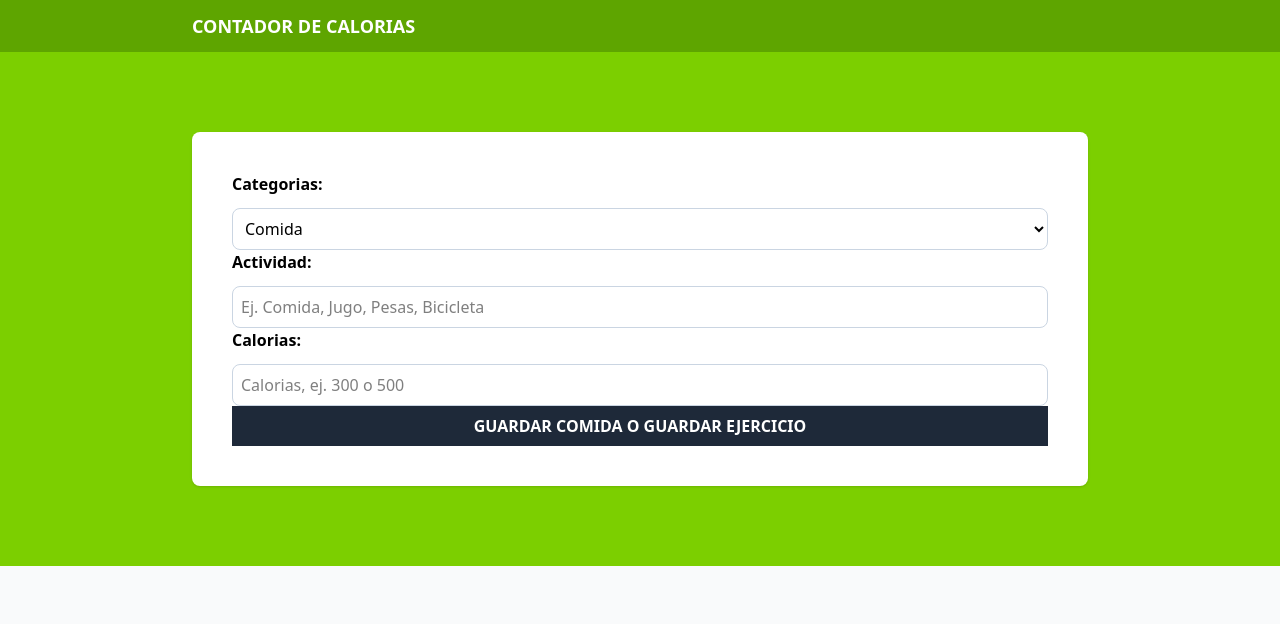
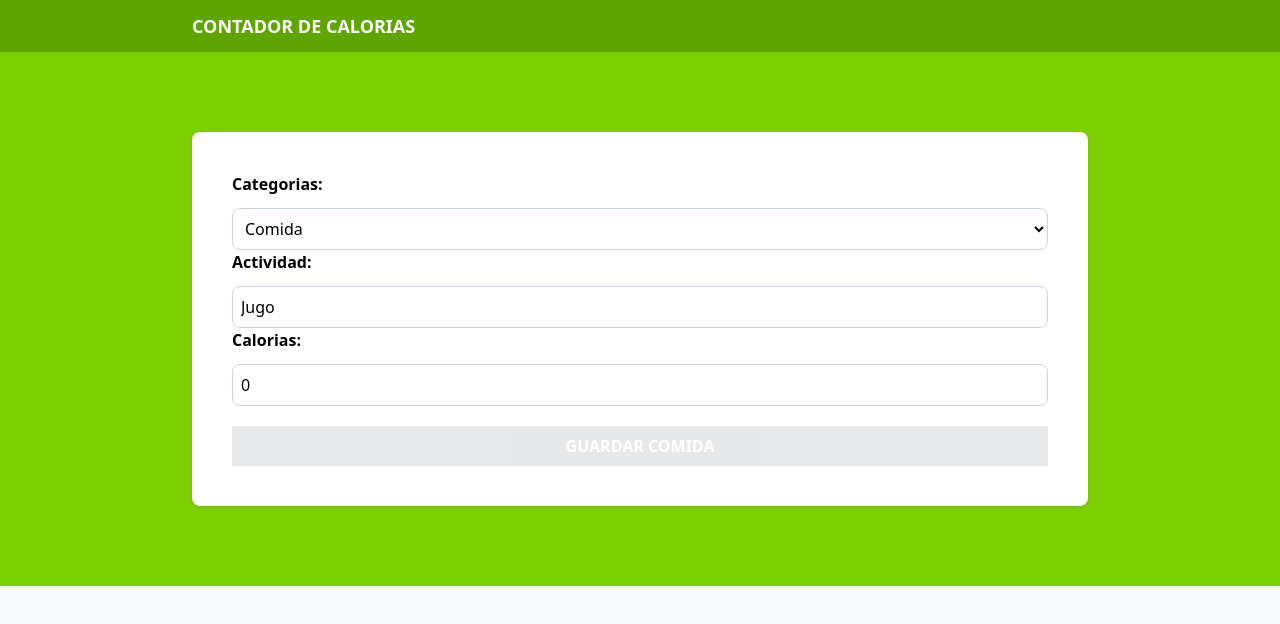
Before and after one commit to danielaRen21/Colories-Tacker, a React (Vite) app: page / in a window 1280 px wide. Shown: the top 624 px of the page. Built offline with nearby package versions, Linux system fonts and the light colour scheme.

Commit message:
Actualizacion de campos dinamicos y validacion del formulario

```diff
--- a/src/components/Form.tsx
+++ b/src/components/Form.tsx
@@ -1,10 +1,38 @@
 /** @format */
 
+import { useState } from "react";
 import { categories } from "../data/categories";
+import { Activity } from "../types";
 
 export default function Form() {
+  const [activity, setActivity] = useState<Activity>({
+    category: 1,
+    name: "Jugo",
+    calories: 0,
+  });
+  const handleChange = (
+    e: React.ChangeEvent<HTMLSelectElement | HTMLInputElement>
+  ) => {
+    const { id, value } = e.target;
+    const isNumberField = ["category", "calories"].includes(id);
+
+    setActivity({
+      ...activity,
+      [id]: isNumberField ? (value === "" ? "" : Number(value)) : value,
+    });
+  };
+  const isValidActivity = () => {
+    const { name, calories } = activity;
+    return name.trim() !== "" && calories > 0;
+  };
+  const handleSubmit = (e: React.FormEvent<HTMLFormElement>) => {
+    e.preventDefault();
+  };
   return (
-    <form className='space-y5 bg-white shadow p-10 rounded-lg'>
+    <form
+      className='space-y5 bg-white shadow p-10 rounded-lg'
+      onSubmit={handleSubmit}
+    >
       <div className='grid grid-cols-1 gap-3'>
         <label
           htmlFor='category'
@@ -15,6 +43,9 @@ export default function Form() {
         <select
           className='border border-slate-300 p-2 rounded-lg w-full bg-white'
           id='category'
+          name='category'
+          value={activity.category}
+          onChange={handleChange}
         >
           {categories.map((category) => (
             <option
@@ -28,19 +59,22 @@ export default function Form() {
       </div>
       <div className='grid grid-cols-1 gap-3'>
         <label
-          htmlFor='activity'
+          htmlFor='name'
           className='font-bold'
         >
           Actividad:
         </label>
         <input
           type='text'
-          id='activity'
+          id='name'
+          name='name'
           className='border border-slate-300 p-2 rounded-lg'
           placeholder='Ej. Comida, Jugo, Pesas, Bicicleta'
+          value={activity.name}
+          onChange={handleChange}
         />
       </div>
-      <div className='grid grid-cols-1 gap-3'>
+      <div className='grid grid-cols-1 gap-3 pb-5'>
         <label
           htmlFor='calories'
           className='font-bold'
@@ -50,14 +84,18 @@ export default function Form() {
         <input
           type='number'
           id='calories'
+          name='calories'
           className='border border-slate-300 p-2 rounded-lg'
           placeholder='Calorias, ej. 300 o 500'
+          value={activity.calories}
+          onChange={handleChange}
         />
       </div>
       <input
         type='submit'
-        className='bg-gray-800 hover:bg-gray-900 w-full p-2 font-bold uppercase text-white cursor-pointer'
-        value='GUARDAR COMIDA O GUARDAR EJERCICIO'
+        className='bg-gray-800 hover:bg-gray-900 w-full p-2 font-bold uppercase text-white cursor-pointer disabled:opacity-10'
+        value={activity.category === 1 ? "Guardar comida" : "Guardar ejercicio"}
+        disabled={!isValidActivity()}
       />
     </form>
   );
--- a/src/types/index.ts
+++ b/src/types/index.ts
@@ -4,3 +4,9 @@ export type Category = {
   id: number;
   name: string;
 };
+
+export type Activity = {
+  category: number;
+  name: string;
+  calories: number;
+};
```
